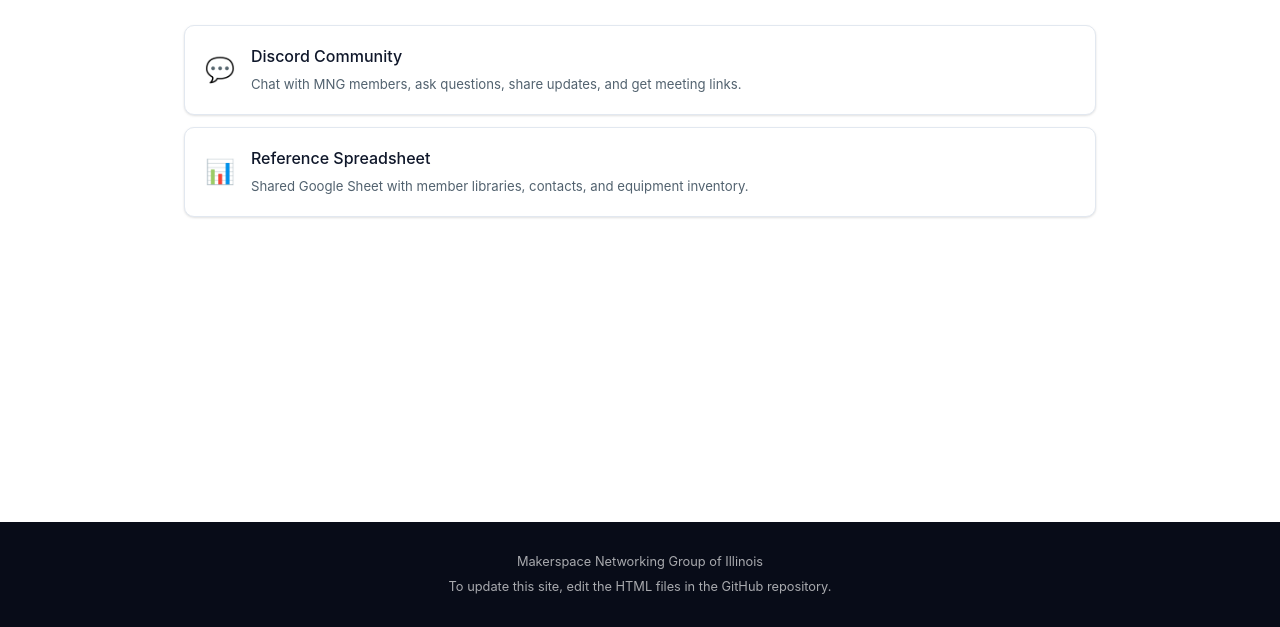
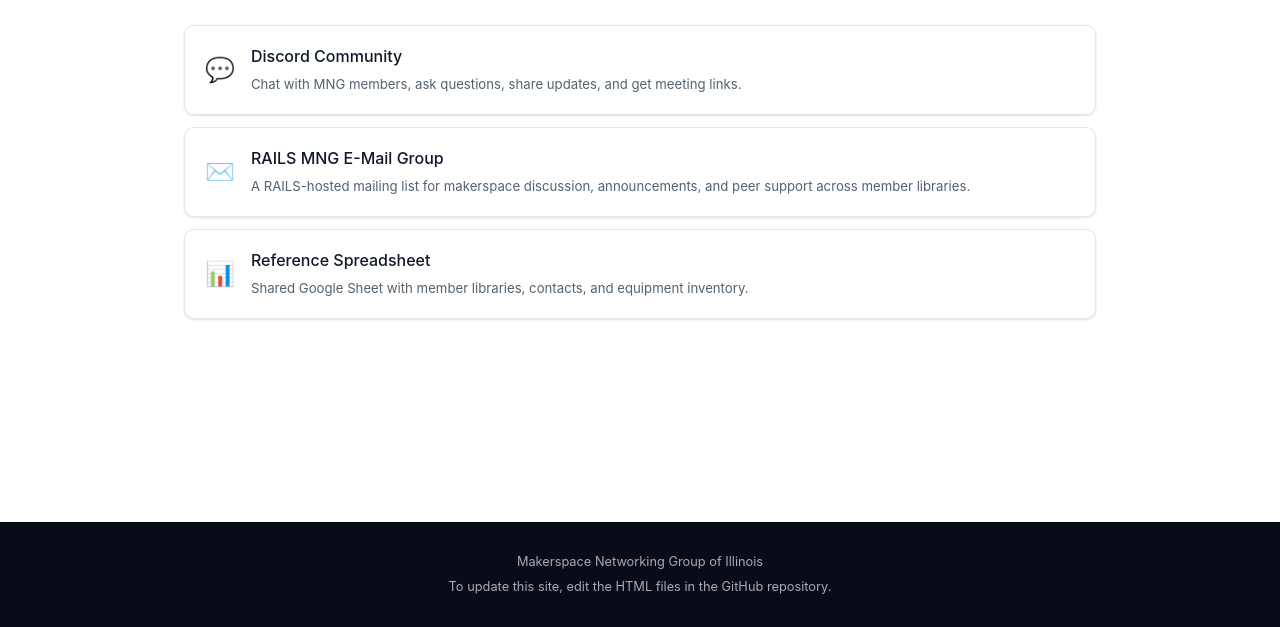
Before and after one commit to Lib-Chris/MakerspaceNetworkingGroup, a plain HTML site: page resources.html in a window 1280 px wide. Shown: the part 173-800 px from the top of the page. Drawn offline with Linux system fonts and the light colour scheme.

Commit message:
Add RAILS MNG e-mail group to resources page
Co-Authored-By: Claude Sonnet 4.6 <noreply@anthropic.com>

```diff
--- a/resources.html
+++ b/resources.html
@@ -45,6 +45,20 @@
           </a>
         </li>
 
+        <!-- RAILS MNG E-Mail Group -->
+        <li>
+          <a href="REPLACE_WITH_RAILS_EMAIL_GROUP_LINK"
+             target="_blank"
+             rel="noopener noreferrer"
+             aria-label="Join the RAILS MNG e-mail group (opens in new tab)">
+            <span class="resource-icon" aria-hidden="true">✉️</span>
+            <span>
+              <span class="resource-label">RAILS MNG E-Mail Group</span>
+              <span class="resource-desc">A RAILS-hosted mailing list for makerspace discussion, announcements, and peer support across member libraries.</span>
+            </span>
+          </a>
+        </li>
+
         <!-- Reference Spreadsheet -->
         <li>
           <a href="REPLACE_WITH_SPREADSHEET_LINK"
```
